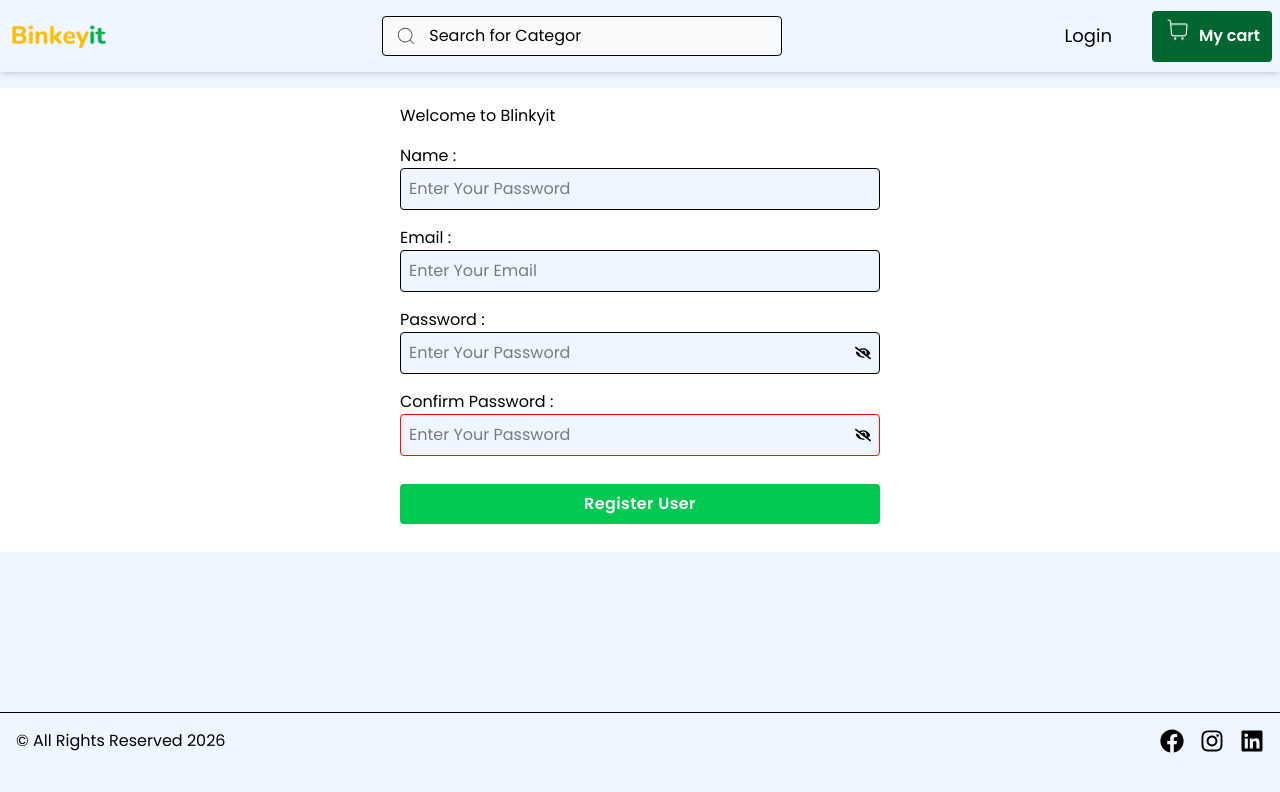
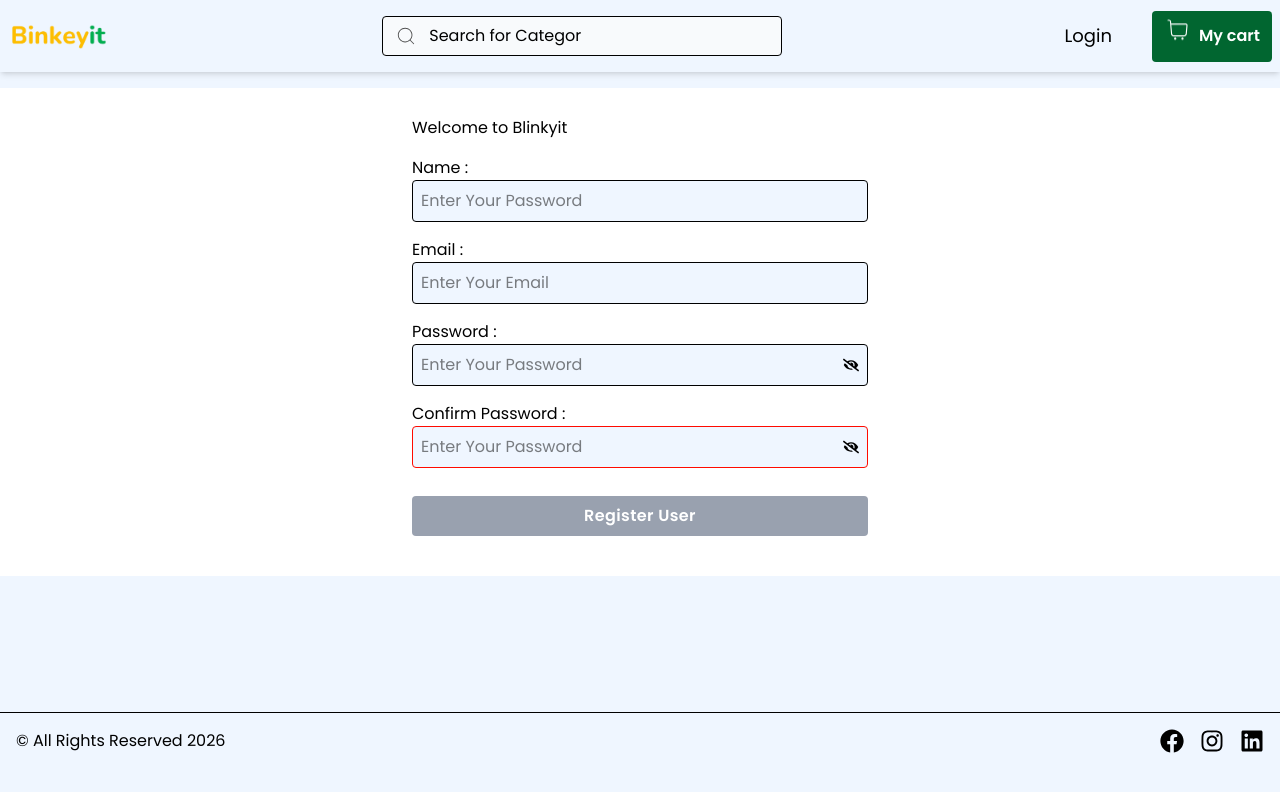
Before and after one commit to kamalsinha7305/B_C, a React app in the folder frontend/: page /register in a window 1280 px wide. Shown: the top 792 px of the page. Built offline with nearby package versions, Linux system fonts and the light colour scheme; the HTML template or start-up script is replaced by a standard one.

Commit message:
summaryapi added

```diff
--- a/frontend/src/pages/Register.jsx
+++ b/frontend/src/pages/Register.jsx
@@ -22,13 +22,17 @@ function Register() {
             }
         })
     }
+    const handlesubmit = (e)=>{
+        e.preventDefault();
+    }
+    const valideValue = Object.values(data).every(el => el)
     return (
         <section className='bg-white w-full container mx-auto px-2'>
-            <div className=" bg-white my-4 max-w-lg mx-auto rounded p-4">
+            <div className=" bg-white my-4 max-w-lg mx-auto rounded p-7">
                 <h2>
                     Welcome to Blinkyit
                 </h2>
-                <form className="grid gap-4 mt-4">
+                <form className="grid gap-4 mt-4" onSubmit={handlesubmit}>
                     <div className='grid'>
                         <label htmlFor="name">Name :</label>
                         <input
@@ -56,7 +60,6 @@ function Register() {
                             placeholder='Enter Your Email'
                         />
                     </div>
-
 
                     <div className='grid'>
                         <label htmlFor="password">Password :</label>
@@ -88,8 +91,6 @@ function Register() {
 
                     </div>
 
-
-
                      <div className='grid'>
                         <label htmlFor="confirmPassword">Confirm Password :</label>
                         <div className="border rounded p-2 bg-blue-50 flex items-center focus-within:border-primary-200">
@@ -120,7 +121,7 @@ function Register() {
 
                     </div>
 
-                   <button className='bg-green-500 text-white py-2 rounded font-semibold my-3 tracking-wide transition-all duration-300 hover:scale-105 '>Register User</button>
+                   <button className={` ${ valideValue ?"bg-green-600" : "bg-gray-400"} text-white py-2 rounded font-semibold my-3 tracking-wide transition-all duration-300 hover:scale-105 `}>Register User</button>
 
                 </form>
             </div>
```
Also changed, not shown: frontend/src/common/SummaryApi.js (added).
